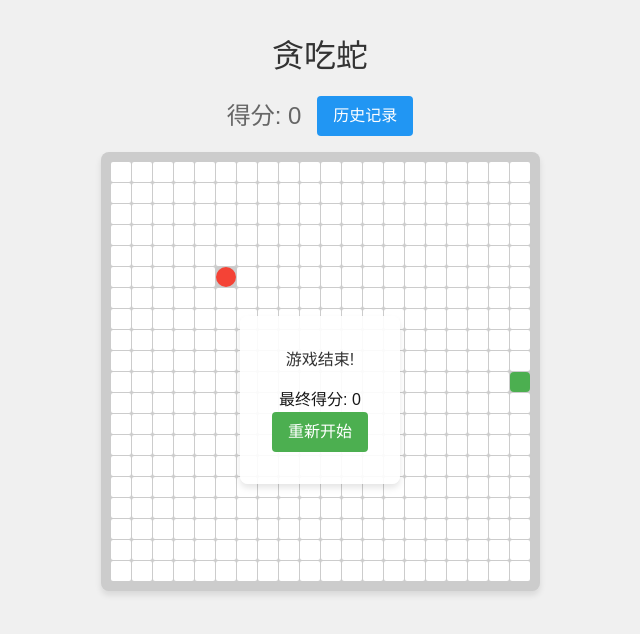
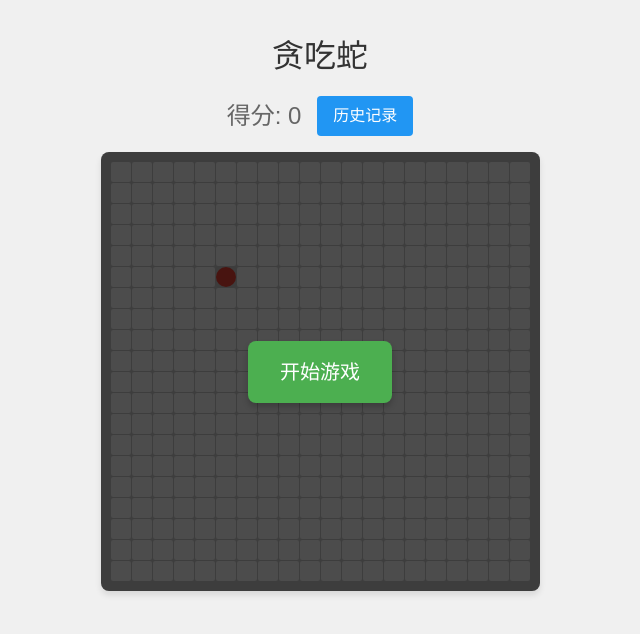
Before and after one commit to Chanzhaoyu/snake-app, a Next.js app: page / in a window 1280 px wide. Shown: the top 634 px of the page, without its empty margins (320-960 px from the left). Built offline with nearby package versions, Linux system fonts and the light colour scheme.

Commit message:
feat: 开始游戏按钮

```diff
--- a/app/page.module.css
+++ b/app/page.module.css
@@ -49,6 +49,7 @@
   padding: 10px;
   border-radius: 8px;
   box-shadow: 0 4px 6px rgba(0, 0, 0, 0.1);
+  position: relative;
 }
 
 .cell {
@@ -180,3 +181,39 @@
 .closeButton:hover {
   background-color: #555;
 }
+
+.startOverlay {
+  position: absolute;
+  top: 0;
+  left: 0;
+  width: 100%;
+  height: 100%;
+  background-color: rgba(0, 0, 0, 0.7);
+  display: flex;
+  justify-content: center;
+  align-items: center;
+  border-radius: 8px;
+}
+
+.startButton {
+  padding: 1rem 2rem;
+  font-size: 1.25rem;
+  background-color: #4CAF50;
+  color: white;
+  border: none;
+  border-radius: 8px;
+  cursor: pointer;
+  transition: all 0.3s ease;
+  box-shadow: 0 4px 6px rgba(0, 0, 0, 0.2);
+}
+
+.startButton:hover {
+  background-color: #45a049;
+  transform: translateY(-2px);
+  box-shadow: 0 6px 8px rgba(0, 0, 0, 0.3);
+}
+
+.startButton:active {
+  transform: translateY(0);
+  box-shadow: 0 4px 6px rgba(0, 0, 0, 0.2);
+}
--- a/app/page.tsx
+++ b/app/page.tsx
@@ -15,6 +15,7 @@ export default function Page() {
   const [food, setFood] = useState<Position>({ x: 5, y: 5 });
   const [direction, setDirection] = useState<Direction>('RIGHT');
   const [gameOver, setGameOver] = useState(false);
+  const [gameStarted, setGameStarted] = useState(false);
   const [score, setScore] = useState(0);
   const [history, setHistory] = useState<HistoryRecord[]>([]);
   const [showHistory, setShowHistory] = useState(false);
@@ -36,7 +37,7 @@ export default function Page() {
   }, []);
 
   const moveSnake = useCallback(() => {
-    if (gameOver) return;
+    if (gameOver || !gameStarted) return;
 
     setSnake((prevSnake) => {
       const newSnake = [...prevSnake];
@@ -81,10 +82,12 @@ export default function Page() {
 
       return newSnake;
     });
-  }, [direction, food, gameOver, generateFood]);
+  }, [direction, food, gameOver, generateFood, gameStarted]);
 
   useEffect(() => {
     const handleKeyPress = (e: KeyboardEvent) => {
+      if (!gameStarted) return;
+
       switch (e.key) {
         case 'ArrowUp':
           setDirection(prev => prev !== 'DOWN' ? 'UP' : prev);
@@ -111,6 +114,8 @@ export default function Page() {
   }, [moveSnake]);
 
   const saveScore = () => {
+    if (score === 0) return;
+
     const newRecord: HistoryRecord = {
       score,
       date: new Date().toLocaleString('zh-CN'),
@@ -122,10 +127,18 @@ export default function Page() {
     localStorage.setItem('snakeGameHistory', JSON.stringify(updatedHistory));
   };
 
+  const startGame = () => {
+    setSnake([{ x: 10, y: 10 }]);
+    setFood({ x: 5, y: 5 });
+    setDirection('RIGHT');
+    setGameOver(false);
+    setScore(0);
+    setGameStarted(true);
+  };
+
   const resetGame = () => {
-    if (score > 0) {
-      saveScore();
-    }
+    saveScore();
+    setGameStarted(false);
     setSnake([{ x: 10, y: 10 }]);
     setFood({ x: 5, y: 5 });
     setDirection('RIGHT');
@@ -159,6 +172,13 @@ export default function Page() {
               />
             );
           })
+        )}
+        {!gameStarted && !gameOver && (
+          <div className={styles.startOverlay}>
+            <button onClick={startGame} className={styles.startButton}>
+              开始游戏
+            </button>
+          </div>
         )}
       </div>
       {gameOver && (
```
